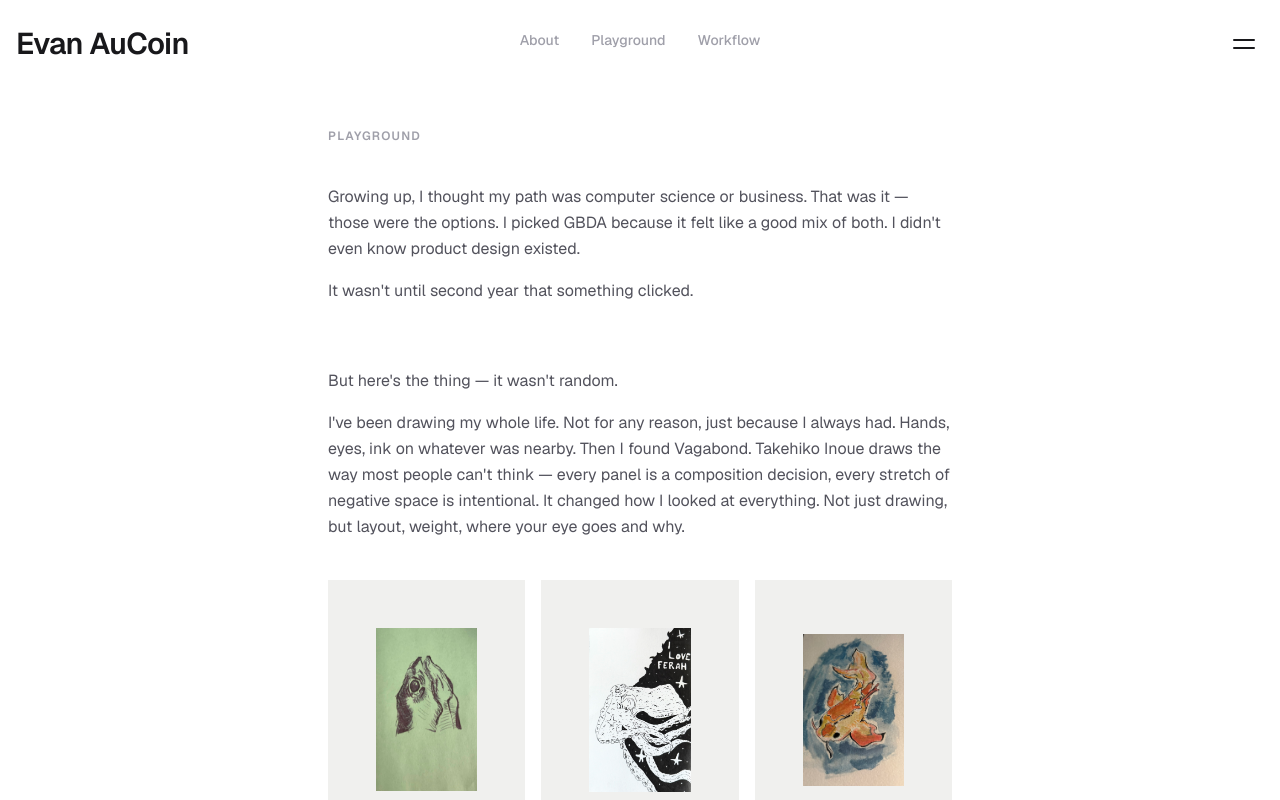
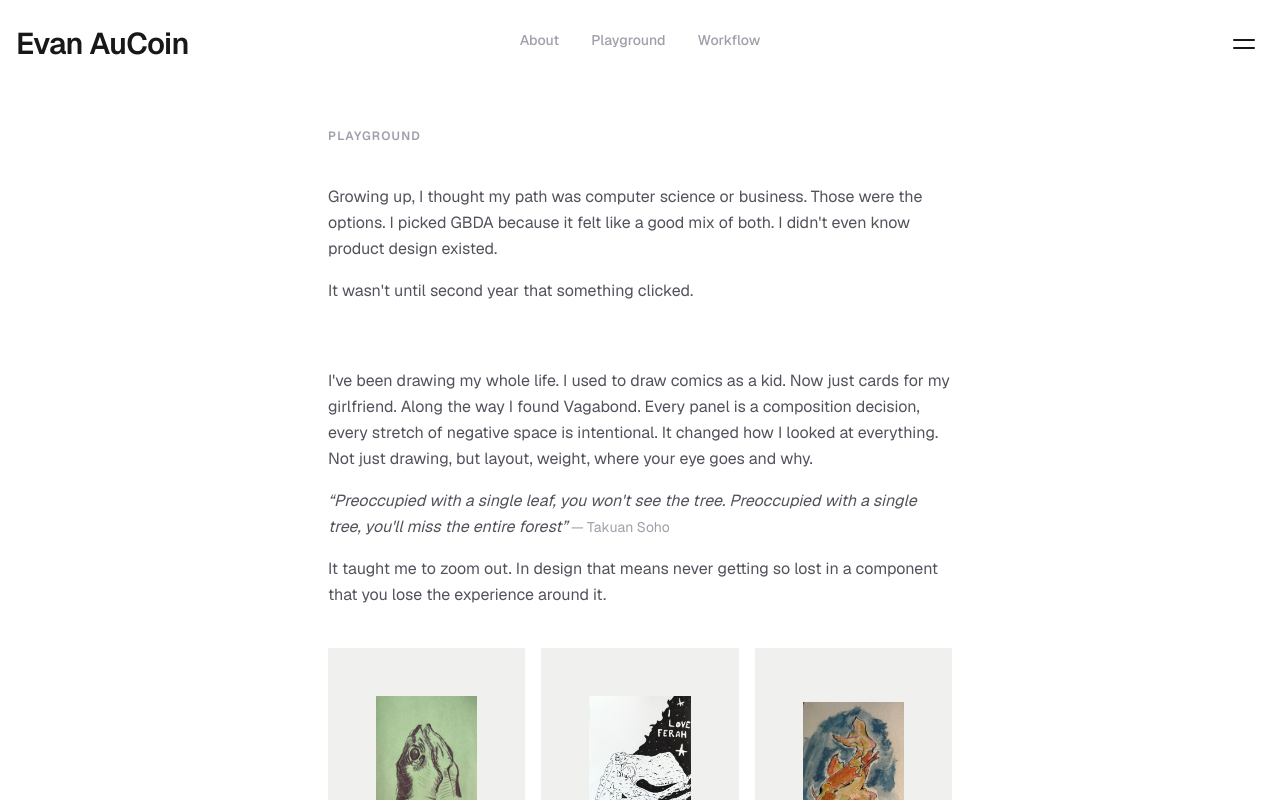
Before and after one commit to evanaucoin/portfolio-2026, a Next.js app: page /playground in a window 1280 px wide. Built offline with nearby package versions, Linux system fonts and the light colour scheme.

Commit message:
Enhance Playground component narrative by refining text for clarity and flow. Add quotes to emphasize design philosophy and personal journey. Remove redundant sections to streamline content and improve overall readability.

```diff
--- a/app/playground/page.tsx
+++ b/app/playground/page.tsx
@@ -61,22 +61,31 @@ export default function Playground() {
         <div className="space-y-4 text-zinc-600 leading-relaxed">
           <p>
             Growing up, I thought my path was computer science or business.
-            That was it — those were the options. I picked GBDA because it felt
-            like a good mix of both. I didn&apos;t even know product design existed.
+            Those were the options. I picked GBDA because it felt like a good
+            mix of both. I didn&apos;t even know product design existed.
           </p>
           <p>It wasn&apos;t until second year that something clicked.</p>
         </div>
 
         {/* ── Drawing ──────────────────────────────────────────────────── */}
         <div className="mt-16 space-y-4 text-zinc-600 leading-relaxed">
-          <p>But here&apos;s the thing — it wasn&apos;t random.</p>
           <p>
-            I&apos;ve been drawing my whole life. Not for any reason, just because I
-            always had. Hands, eyes, ink on whatever was nearby. Then I found
-            Vagabond. Takehiko Inoue draws the way most people can&apos;t think —
-            every panel is a composition decision, every stretch of negative
+            I&apos;ve been drawing my whole life. I used to draw comics as a kid.
+            Now just cards for my girlfriend. Along the way I found Vagabond.
+            Every panel is a composition decision, every stretch of negative
             space is intentional. It changed how I looked at everything. Not
             just drawing, but layout, weight, where your eye goes and why.
+          </p>
+          <p>
+            <em>
+              &ldquo;Preoccupied with a single leaf, you won&apos;t see the tree.
+              Preoccupied with a single tree, you&apos;ll miss the entire forest&rdquo;
+            </em>
+            <span className="text-sm text-zinc-400"> — Takuan Soho</span>
+          </p>
+          <p>
+            It taught me to zoom out. In design that means never getting so
+            lost in a component that you lose the experience around it.
           </p>
         </div>
 
@@ -132,29 +141,18 @@ export default function Playground() {
           </FadeIn>
         </div>
 
-        {/* ── Film ─────────────────────────────────────────────────────── */}
-        <div className="mt-16 text-zinc-600 leading-relaxed">
-          <p>
-            Film hit the same way. Good Will Hunting isn&apos;t a visually loud
-            movie — it&apos;s the opposite. Every scene is stripped back to exactly
-            what it needs. Nothing is there by accident. Watching it I kept
-            thinking about restraint, about how much you can say by leaving
-            things out. That&apos;s a design idea. I just didn&apos;t have the word for
-            it yet.
-          </p>
-        </div>
-
-        {/* ── Connecting ───────────────────────────────────────────────── */}
+        {/* ── After art images ─────────────────────────────────────────── */}
         <div className="mt-16 space-y-4 text-zinc-600 leading-relaxed">
           <p>
-            None of that felt connected to a career at the time. It was just
-            what I cared about.
+            <em>
+              &ldquo;Talent is something you make bloom, instinct is something you
+              polish&rdquo;
+            </em>
+            <span className="text-sm text-zinc-400"> — Touru Oikawa</span>
           </p>
           <p>
-            But after looking at my interests, I can start to see how I got
-            here — even if the path wasn&apos;t conventional. The eye for
-            composition. The obsession with how things feel, not just how they
-            look. That didn&apos;t start in Figma.
+            I design relentlessly before I ever make a final copy. The
+            iterations aren&apos;t mistakes. They&apos;re the point.
           </p>
         </div>
 
@@ -231,8 +229,18 @@ export default function Playground() {
           </div>
         </div>
 
-        {/* ── Closing ──────────────────────────────────────────────────── */}
+        {/* ── Connecting ───────────────────────────────────────────────── */}
         <div className="mt-16 space-y-4 text-zinc-600 leading-relaxed">
+          <p>
+            None of that felt connected to a career at the time. It was just
+            what I cared about.
+          </p>
+          <p>
+            But after looking at my interests, I can start to see how I got
+            here, even if the path wasn&apos;t conventional. The eye for
+            composition. The obsession with how things feel, not just how they
+            look. That didn&apos;t start in Figma.
+          </p>
           <p>It feels like I got really lucky finding my passion.</p>
           <p>I don&apos;t think it was luck anymore.</p>
         </div>
```
